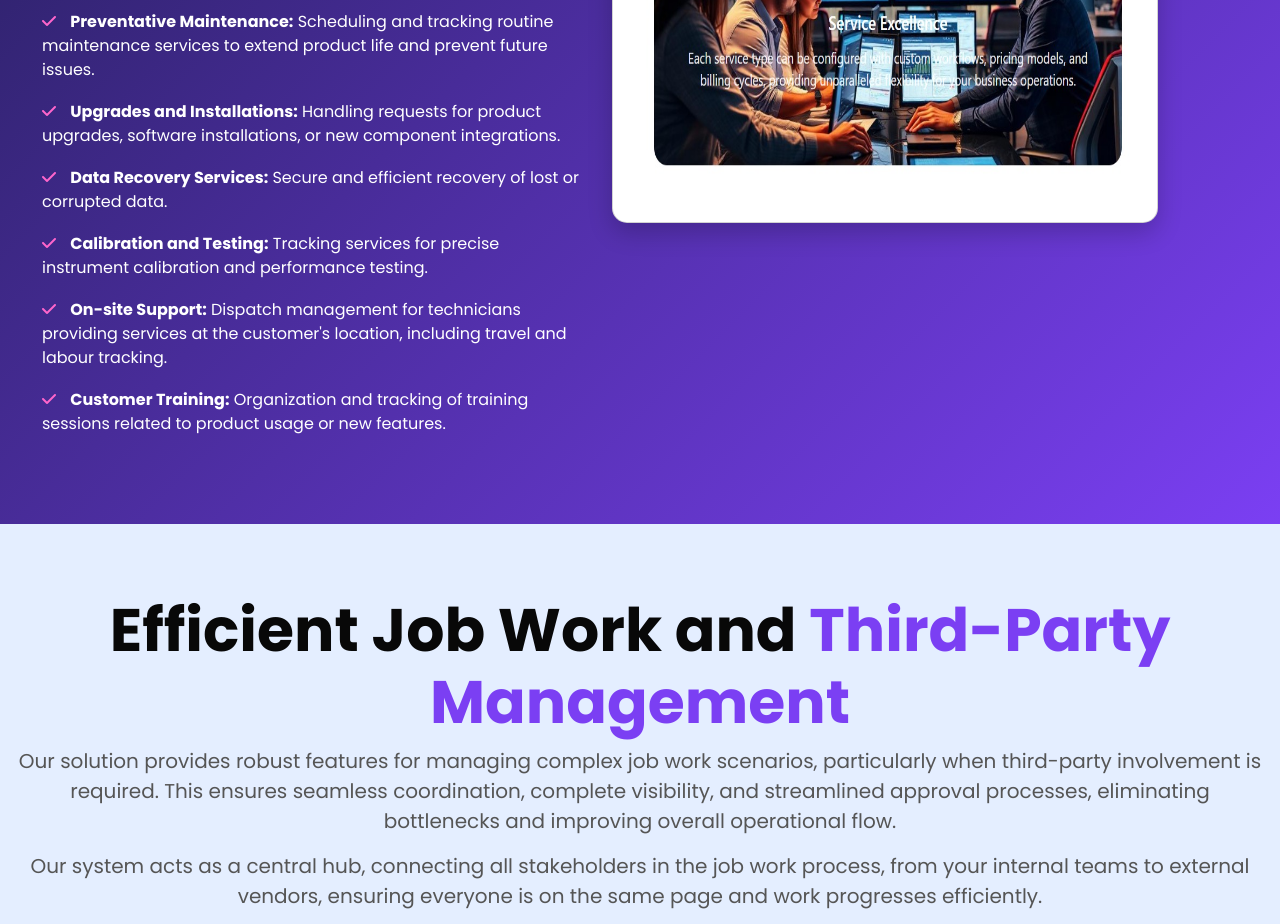
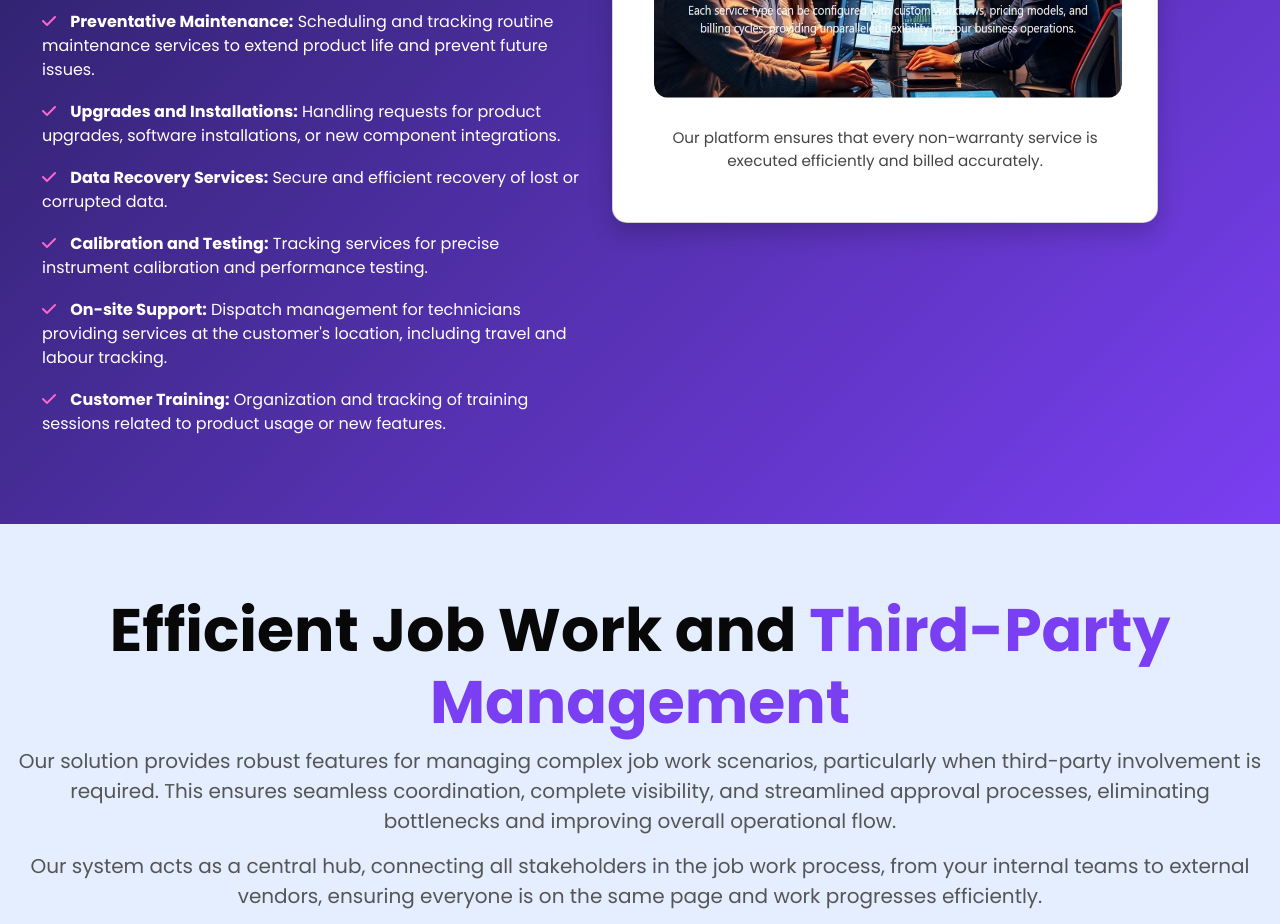
Before and after one commit to Menagamohan/pixel-to-page, a plain HTML site: page index.html in a window 1280 px wide. Shown: the part 2340-3264 px from the top of the page. Drawn offline with nearby package versions, Linux system fonts and the light colour scheme.

Commit message:
Add files via upload

```diff
--- a/index.html
+++ b/index.html
@@ -163,6 +163,7 @@
                 <div class="col-lg-6 mt-4 mt-lg-0">
                     <div class="card">
                         <img src="images/image.jpeg" alt="Service Excellence">
+                        <p>Our platform ensures that every non-warranty service is executed efficiently and billed accurately.</p>
 
                     </div>
                 </div>
```
